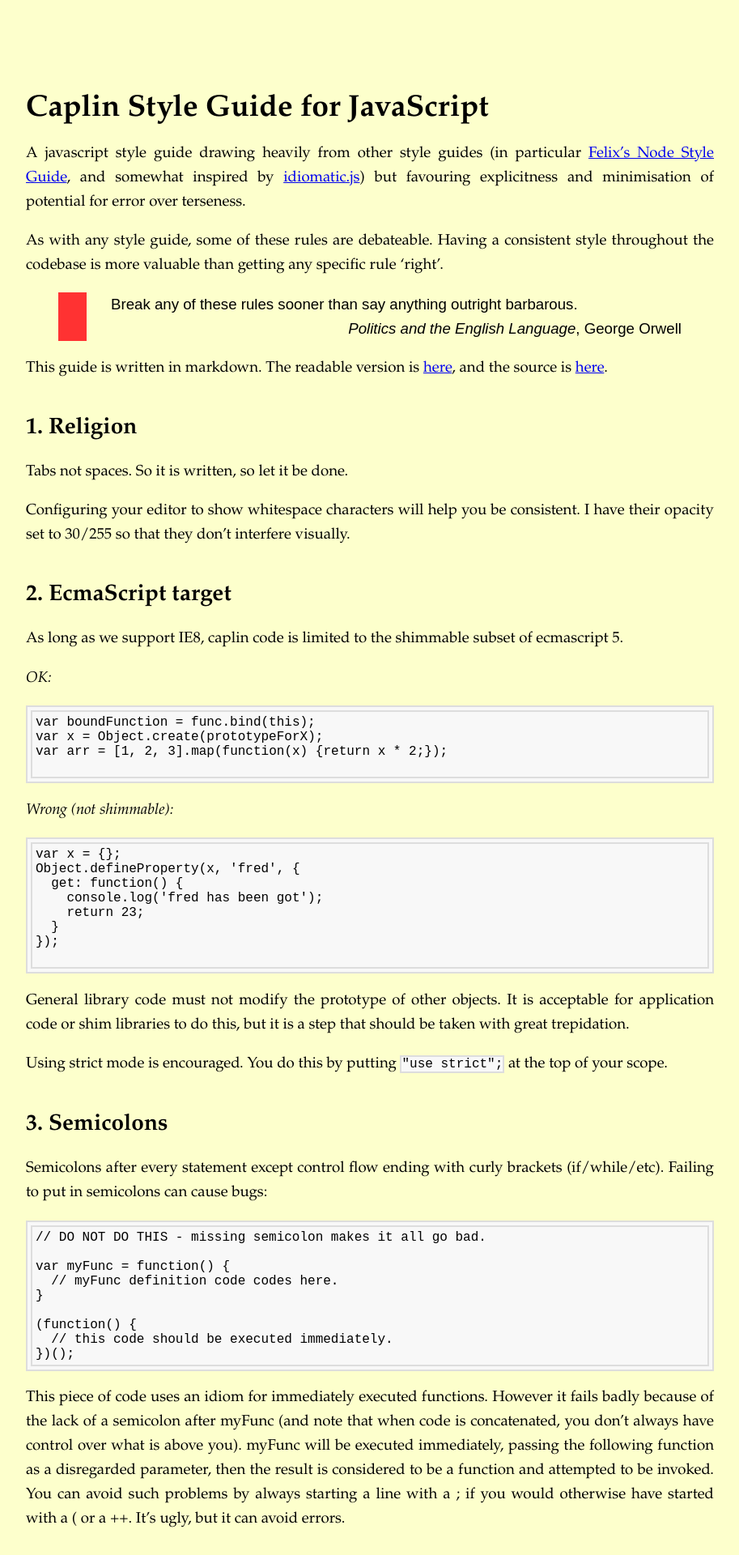
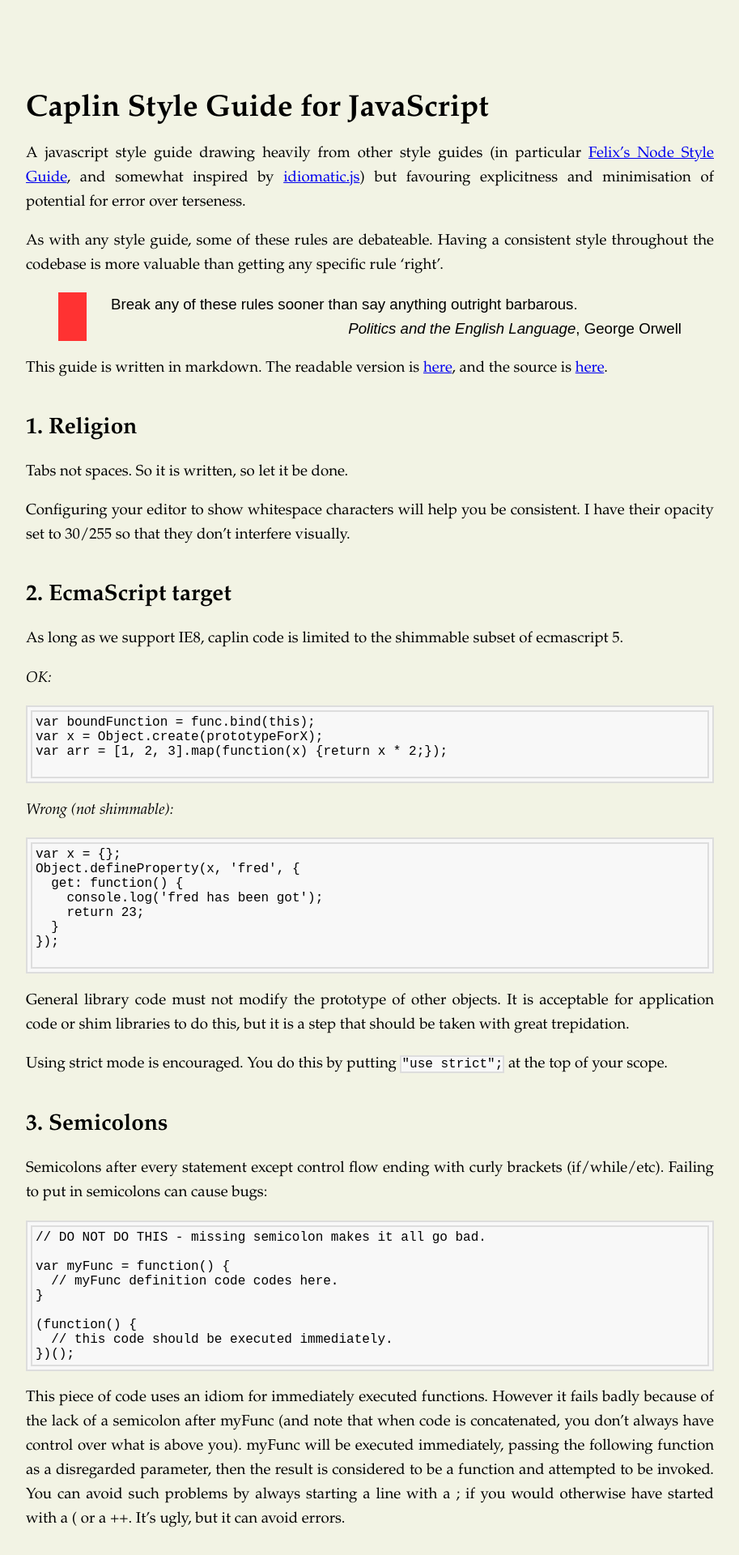
Before and after one commit to caplin/StyleGuide, a Jekyll site: the page built from readme.md, in a window 1280 px wide. Shown: the top 1920 px of the page at 81% size, without its empty margins (183-1096 px from the left). Built offline with Jekyll 4.4.1, drawn with Linux system fonts in a browser that asks for light colours; Markdown is read by kramdown in place of the engine named in the settings.

Commit message:
Less yellow because it was upsetting Phil.

```diff
--- a/styles/main.css
+++ b/styles/main.css
@@ -1,5 +1,5 @@
 body {
-  background-color: #FDFFCC;
+  background-color: #F2F3E4;
   counter-reset: section;
 }
 #content {
```
